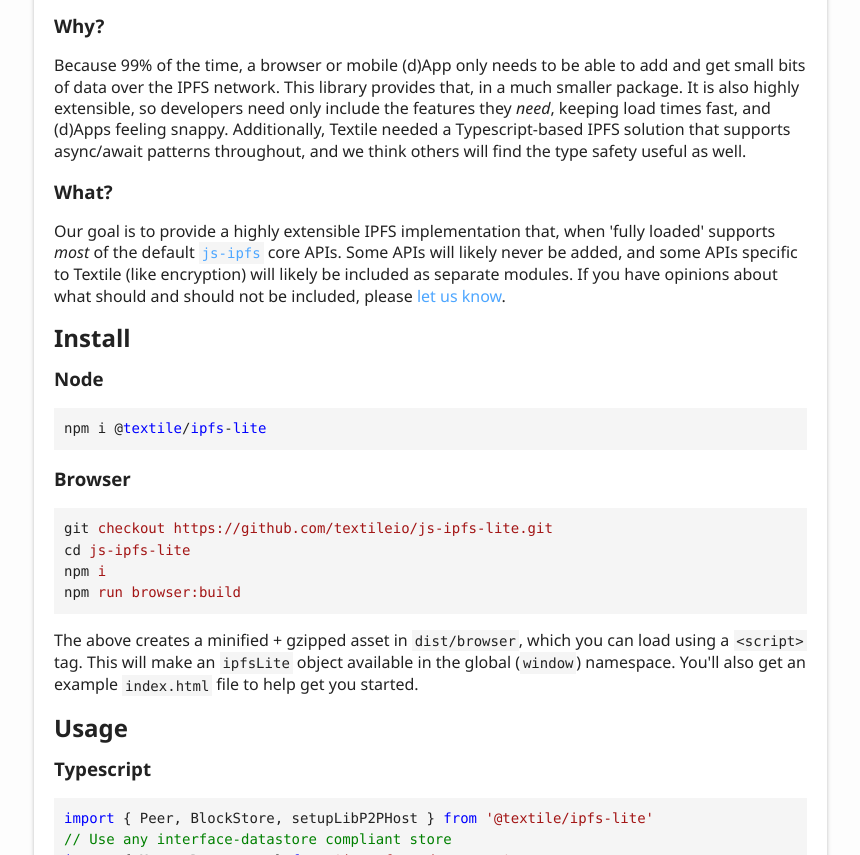
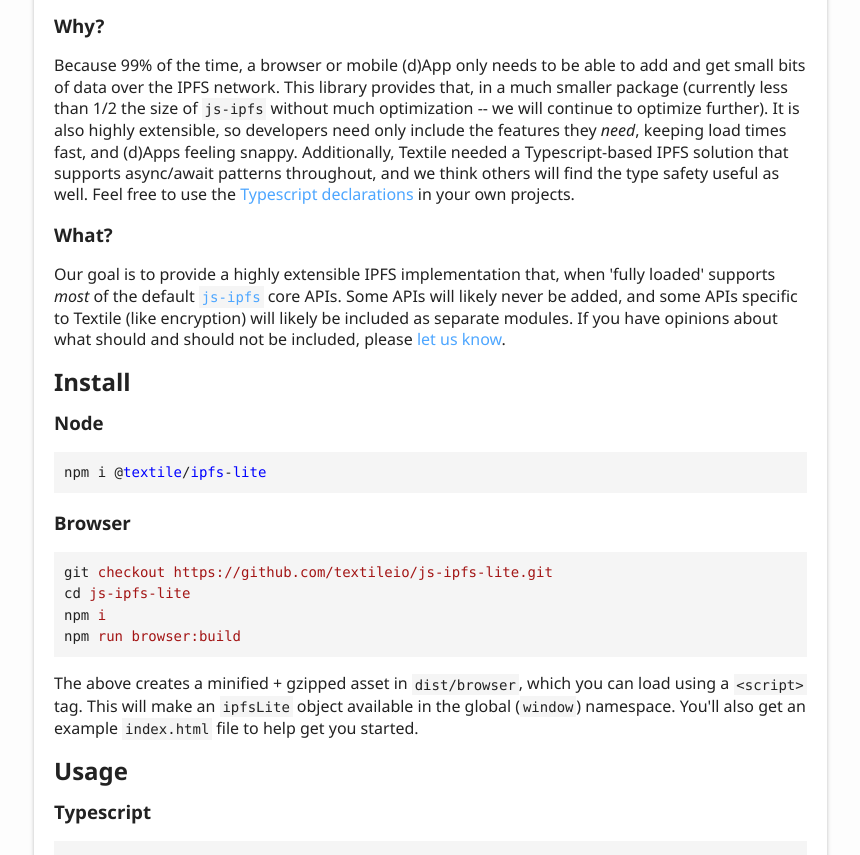
Before and after one commit to ipfs/js-dag-service, a plain HTML site: page index.html in a window 1280 px wide. Shown: the part 3810-4665 px from the top of the page, without its empty margins (6-866 px from the left). Drawn offline with Linux system fonts and the light colour scheme.

Commit message:
[skip ci] docs update

```diff
--- a/index.html
+++ b/index.html
@@ -98,7 +98,7 @@
 				<a href="#why" id="why" style="color: inherit; text-decoration: none;">
 					<h3>Why?</h3>
 				</a>
-				<p>Because 99% of the time, a browser or mobile (d)App only needs to be able to add and get small bits of data over the IPFS network. This library provides that, in a much smaller package. It is also highly extensible, so developers need only include the features they <em>need</em>, keeping load times fast, and (d)Apps feeling snappy. Additionally, Textile needed a Typescript-based IPFS solution that supports async/await patterns throughout, and we think others will find the type safety useful as well.</p>
+				<p>Because 99% of the time, a browser or mobile (d)App only needs to be able to add and get small bits of data over the IPFS network. This library provides that, in a much smaller package (currently less than 1/2 the size of <code>js-ipfs</code> without much optimization -- we will continue to optimize further). It is also highly extensible, so developers need only include the features they <em>need</em>, keeping load times fast, and (d)Apps feeling snappy. Additionally, Textile needed a Typescript-based IPFS solution that supports async/await patterns throughout, and we think others will find the type safety useful as well. Feel free to use the <a href="https://github.com/textileio/js-ipfs-lite/tree/master/src/@types">Typescript declarations</a> in your own projects.</p>
 				<a href="#what" id="what" style="color: inherit; text-decoration: none;">
 					<h3>What?</h3>
 				</a>
```
